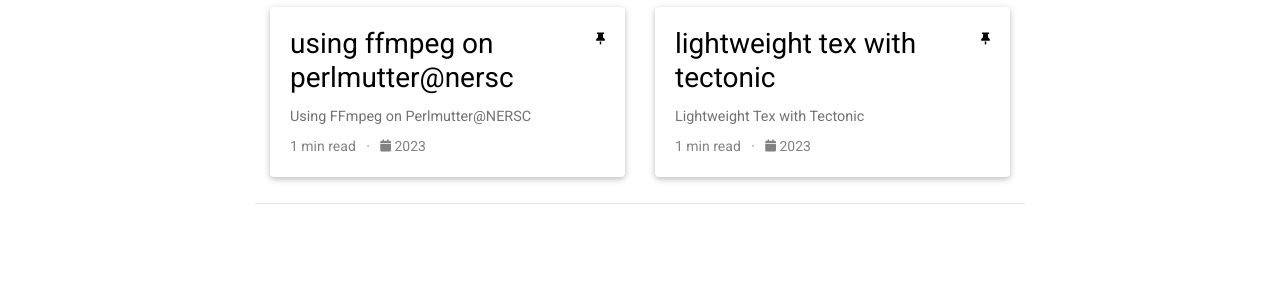
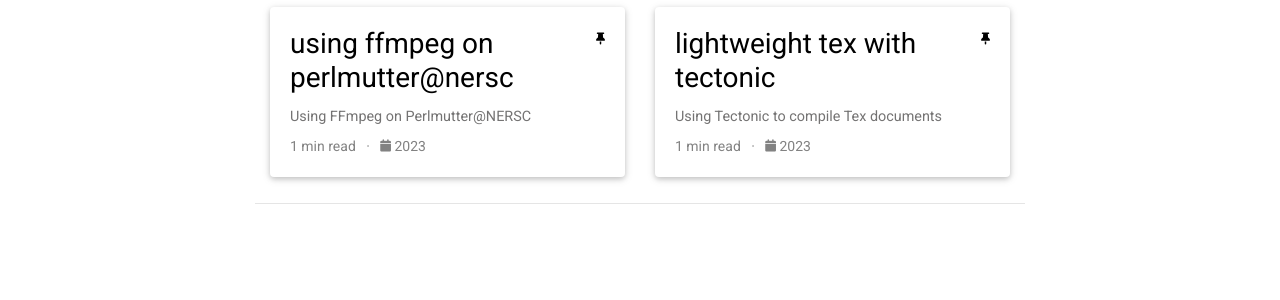
Before and after one commit to xiaocanli/xiaocanli.github.io, a Jekyll site: the page built from blog/index.html, in a window 1280 px wide. Shown: the part 211-511 px from the top of the page. Built offline with Jekyll 4.4.1, drawn with Linux system fonts in a browser that asks for light colours; comment, search, counter and statistics services are not loaded; a style sheet for code colours, icons or effects is not loaded.

Commit message:
update test

```diff
--- a/_posts/2023-11-17-texlive-tectonic.md
+++ b/_posts/2023-11-17-texlive-tectonic.md
@@ -2,7 +2,7 @@
 layout: post
 title: Lightweight Tex with Tectonic
 date: 2023-11-07 08:50:00-0500
-description: Lightweight Tex with Tectonic
+description: Using Tectonic to compile Tex documents
 tags: desktop
 categories: sample-posts
 giscus_comments: false
```
